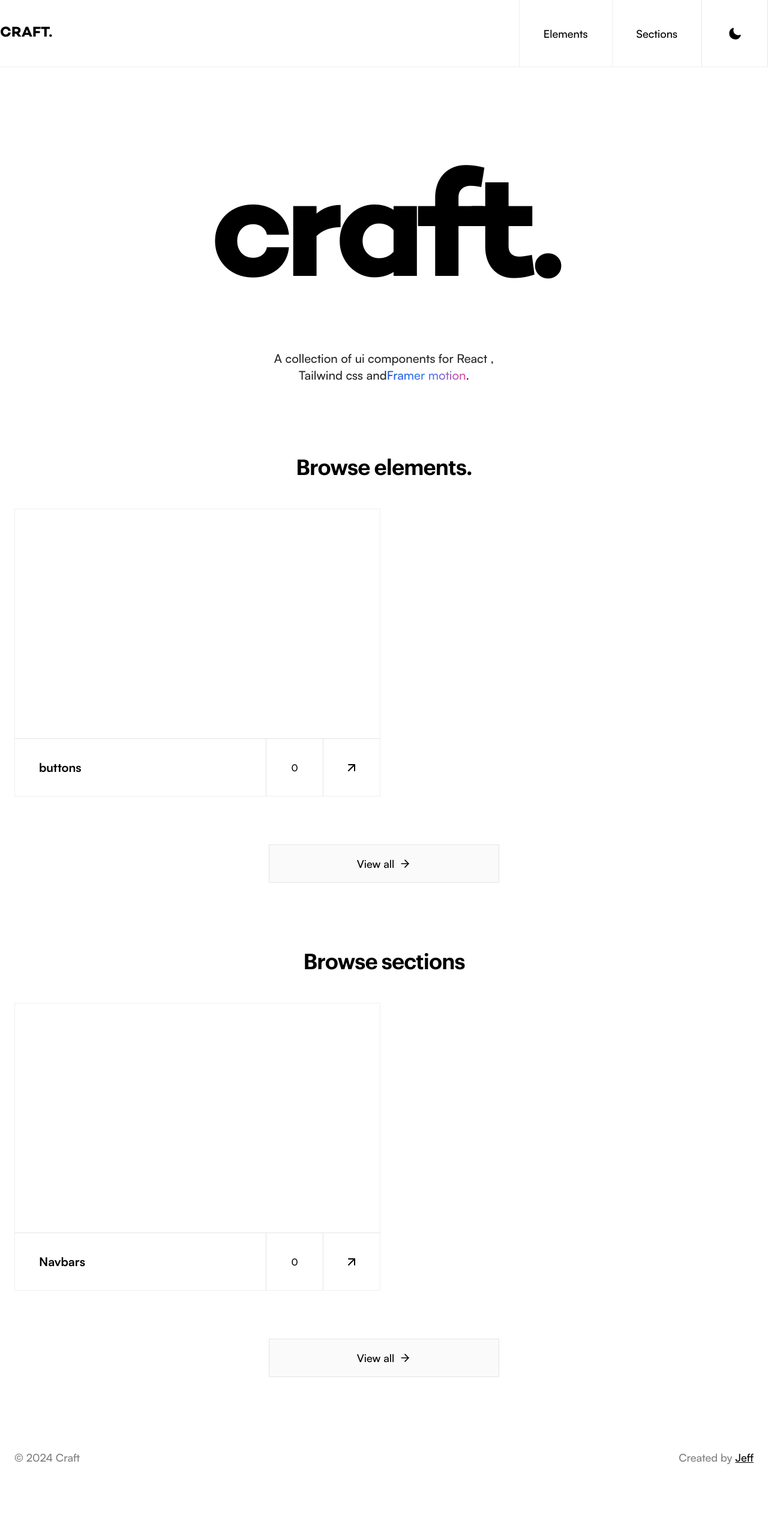
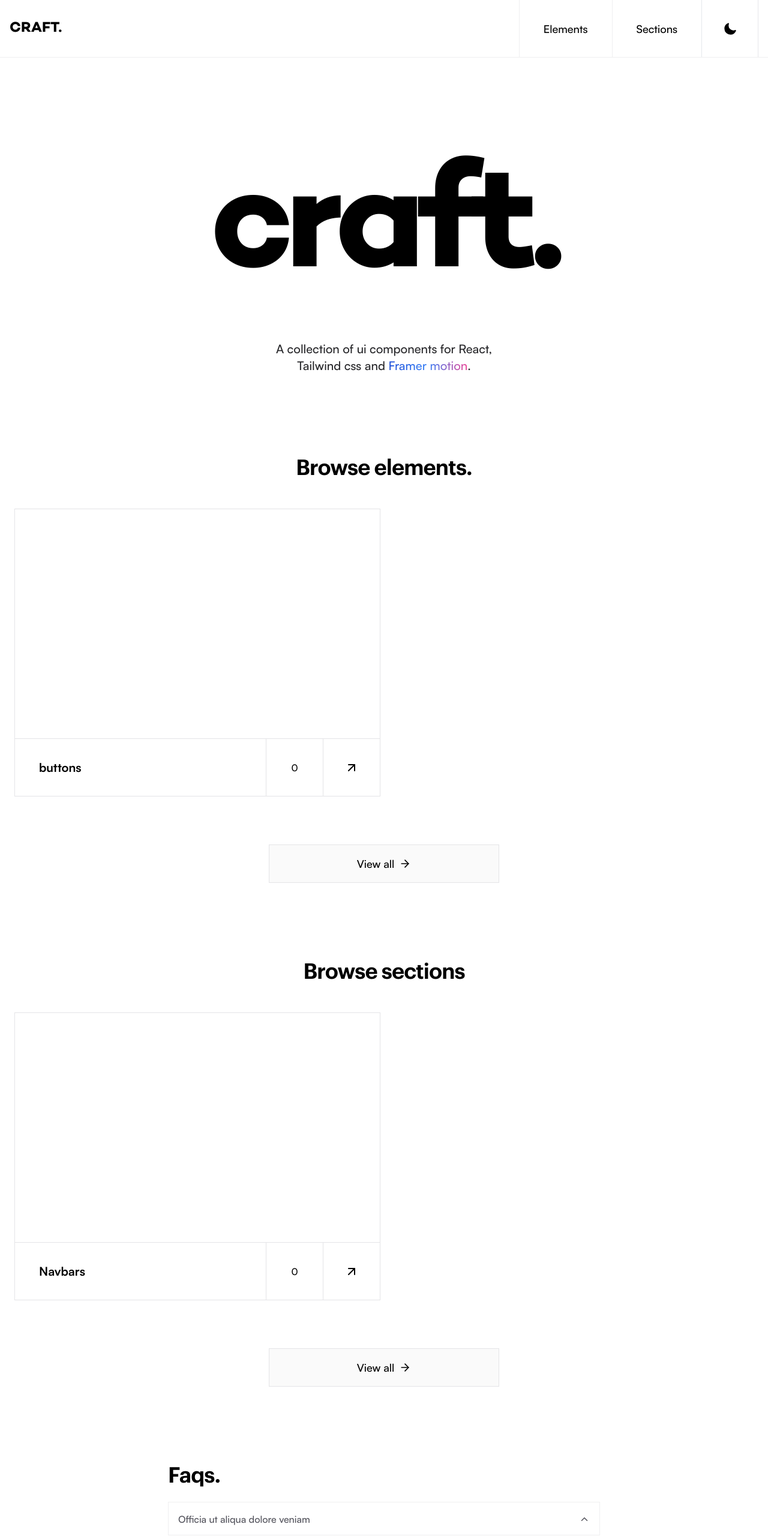
Before and after one commit to Jeff-Maina/craft, a Next.js app: page / in a window 1280 px wide. Shown: the top 2566 px of the page at 60% size. Before the commit the page ends 2460 px from the top, so only its background shows below. Built offline with nearby package versions, Linux system fonts and the light colour scheme.

Commit message:
Add faqs component

```diff
--- a/src/app/page.tsx
+++ b/src/app/page.tsx
@@ -1,15 +1,16 @@
 import Button from "@/components/ui/Buttons";
 import ComponentCard from "./layouts/Cards/ComponentCard";
+import Faqs from "@/components/Faqs";
 
 export default function Home() {
   return (
-    <main className="flex flex-col gap-16">
+    <main className="flex flex-col gap-16 lg:gap-20">
       <header className="h-[60vh] lg:h-[70vh] flex flex-col items-center justify-center pt-20">
         <p className="text-[8rem] md:text-[11rem] lg:text-[15rem] tracking-tighter font-campton-bold text-center ">
           craft.
         </p>
         <p className="font-satoshi-medium text-zinc-800 text-center md:text-xl max-w-xs md:max-w-sm w-full">
-          A collection of ui components for React , Tailwind css and
+          A collection of ui components for React, Tailwind css and{" "}
           <span className="bg-gradient-to-r text-transparent bg-clip-text from-blue-700 via-blue-500 to-pink-500">
             Framer motion
           </span>
@@ -28,7 +29,7 @@ export default function Home() {
             componentCount={0}
             pagePath="/elements/buttons"
             isSection={false}
-            className="border border-zinc-200/60"
+            className="border border-zinc-200/60 lg:border-zinc-200"
           >
             <div></div>
           </ComponentCard>
@@ -49,7 +50,7 @@ export default function Home() {
             componentCount={0}
             pagePath="/buttons"
             isSection={false}
-            className="border border-zinc-200/60"
+            className="border border-zinc-200/60 lg:border-zinc-200"
           >
             <div></div>
           </ComponentCard>
@@ -58,6 +59,7 @@ export default function Home() {
           <Button label="View all" path="/sections" />
         </div>{" "}
       </section>
+      <Faqs />
     </main>
   );
 }
--- /dev/null
+++ b/src/components/Faqs.tsx
@@ -0,0 +1,22 @@
+import { ChevronUpIcon } from "lucide-react";
+
+const Faqs = () => {
+  return (
+    <section className="p-6 max-w-3xl m-auto w-full font-satoshi-medium">
+      <h1 className="font-graphik-semibold text-2xl tracking-tight lg:text-4xl">
+        Faqs.
+      </h1>
+      <br />
+      <div>
+        <div className="p-4 h-14 border border-zinc-200/60">
+          <button className="w-full flex items-center justify-between text-zinc-600">
+            <p>Officia ut aliqua dolore veniam</p>
+            <ChevronUpIcon className="h-[18px] w-[18px]" />
+          </button>
+        </div>
+      </div>
+    </section>
+  );
+};
+
+export default Faqs;
--- a/src/components/Footer.tsx
+++ b/src/components/Footer.tsx
@@ -1,10 +1,10 @@
 const Footer = () => {
   return (
-    <footer className="font-satoshi-medium text-sm text-black/50 md:text-lg m-auto mt-10 lg:mt-20 flex items-center justify-between leading-none p-4 px-6">
-      <p className="">© 2024 Craft</p>
+    <footer className="font-satoshi-medium text-sm text-black/50 md:text-lg m-auto mt-10 lg:mt-20 flex items-center justify-between leading-none p-4 px-6 max-w-7xl">
+      <p className="">©2024Craft</p>
 
       <p>
-      Created by {' '}
+        Created by{" "}
         <a
           href="https://github.com/Jeff-Maina"
           target="_blank"
--- a/src/components/Navbar.tsx
+++ b/src/components/Navbar.tsx
@@ -22,9 +22,9 @@ const Navbar = () => {
   return (
     <>
       <nav
-        className={`w-full h-16 lg:h-28 border-b border-zinc-200/60 z-20  top-0 bg-white transition-all duration-0`}
+        className={`w-full h-16 lg:h-24 border-b border-zinc-200/60 z-20  top-0 bg-white transition-all duration-0 sticky`}
       >
-        <div className="flex items-center justify-between w-full h-full m-auto max-w-7xl">
+        <div className="flex items-center justify-between w-full h-full m-auto max-w-7xl lg:px-4">
           <div className="flex items-center gap-2">
             <a
               href="/"
--- a/src/components/ui/Buttons.tsx
+++ b/src/components/ui/Buttons.tsx
@@ -12,7 +12,7 @@ const Button: FC<ButtonProps> = ({ path, label }) => {
   return (
     <Link
       href={path}
-      className="border w-full max-w-sm border-zinc-200/60 lg:border-zinc-200 bg-zinc-50 hover:bg-black hover:text-white flex items-center justify-center h-16 font-satoshi-medium gap-2 lg:text-lg"
+      className="border w-full max-w-sm  border-zinc-200/60 lg:border-zinc-200 bg-zinc-50 hover:bg-black hover:text-white flex items-center justify-center h-16 font-satoshi-medium gap-2 lg:text-lg"
     >
       {label}
       <ArrowRight className="h-[20px] w-[20px]"/>
```
